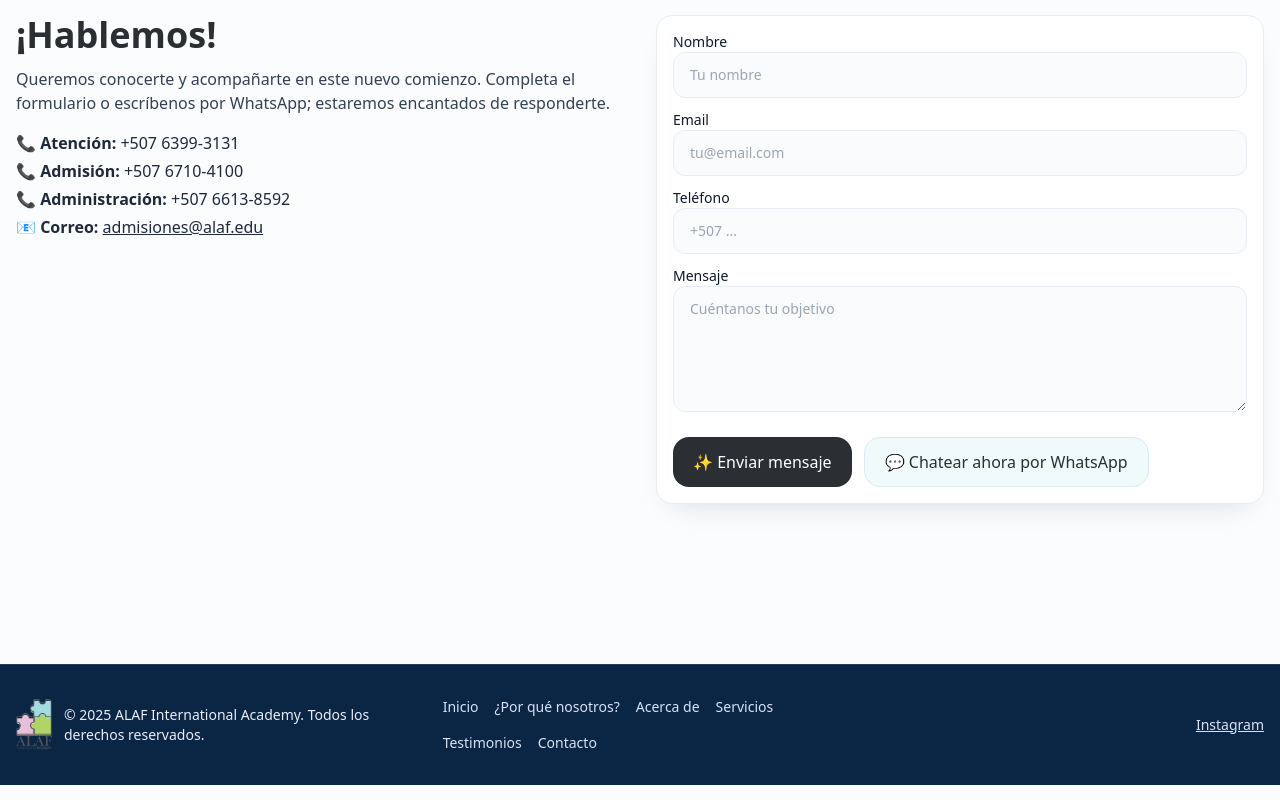
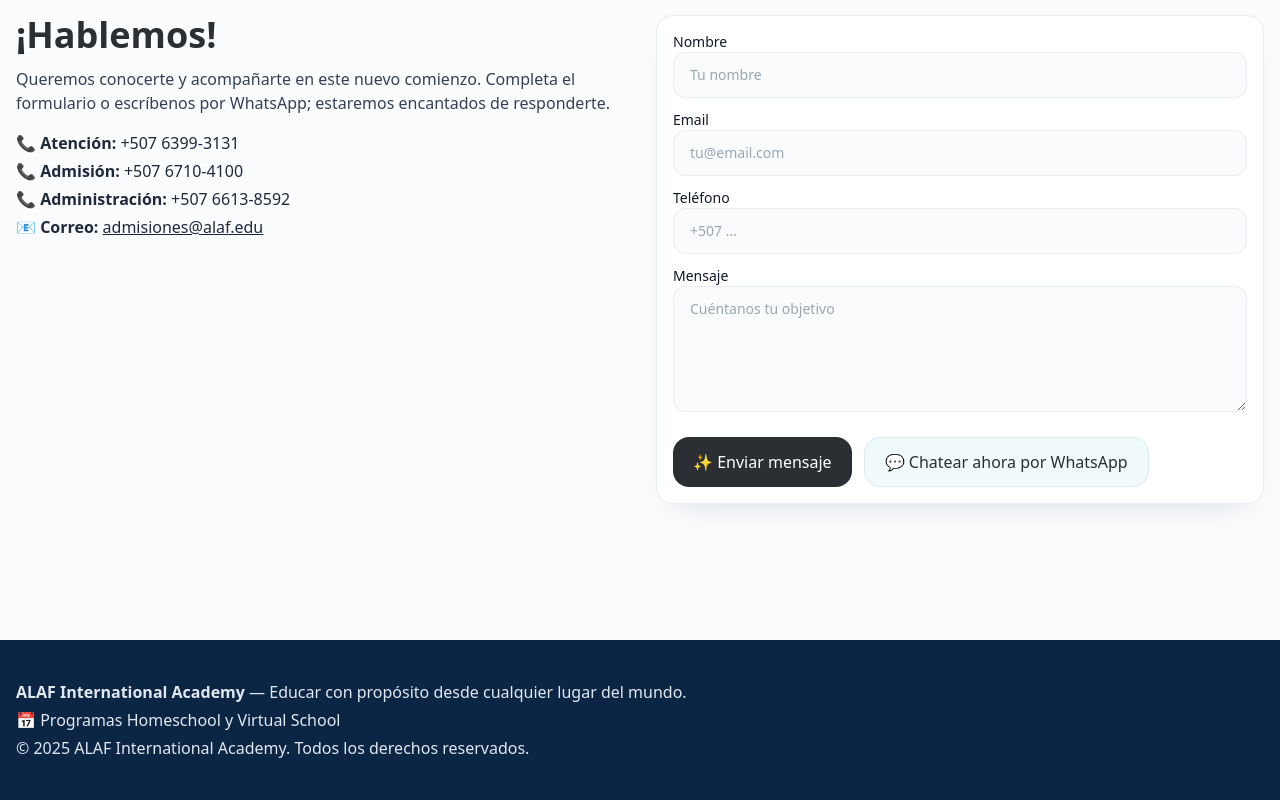
Before and after one commit to lulabtechnology/Alaf, a Next.js app: page / in a window 1280 px wide. Shown: the part 6445-7245 px from the top of the page. Built offline with nearby package versions, Linux system fonts and the light colour scheme.

Commit message:
Update footer.tsx

```diff
--- a/app/(site)/components/footer.tsx
+++ b/app/(site)/components/footer.tsx
@@ -1,31 +1,13 @@
-import Image from 'next/image';
-
-
-const links = [
-{ href: '#inicio', label: 'Inicio' },
-{ href: '#por-que-nosotros', label: '¿Por qué nosotros?' },
-{ href: '#acerca', label: 'Acerca de' },
-{ href: '#servicios', label: 'Servicios' },
-{ href: '#testimonios', label: 'Testimonios' },
-{ href: '#contacto', label: 'Contacto' }
-];
-
-
 export function Footer() {
-return (
-<footer className="mt-16 border-t border-white/10 bg-black/40">
-<div className="container-max py-8 grid md:grid-cols-3 gap-8 items-center">
-<div className="flex items-center gap-3">
-<Image src="/alaf/logo.png" alt="ALAF logo" width={36} height={36} className="rounded" />
-<span className="text-sm">© {new Date().getFullYear()} ALAF International Academy. Todos los derechos reservados.</span>
-</div>
-<nav className="flex flex-wrap gap-4 text-sm">
-{links.map(l => <a key={l.href} href={l.href} className="hover:underline">{l.label}</a>)}
-</nav>
-<div className="text-sm text-right">
-<a className="underline" href="https://www.instagram.com/alafinternationalacademy/" target="_blank" rel="noreferrer">Instagram</a>
-</div>
-</div>
-</footer>
-);
+  return (
+    <footer className="mt-10">
+      <div className="container-max py-10">
+        <div className="text-slate-200 space-y-1">
+          <div><b>ALAF International Academy</b> — Educar con propósito desde cualquier lugar del mundo.</div>
+          <div>📅 Programas Homeschool y Virtual School</div>
+          <div>© 2025 ALAF International Academy. Todos los derechos reservados.</div>
+        </div>
+      </div>
+    </footer>
+  );
 }
```
